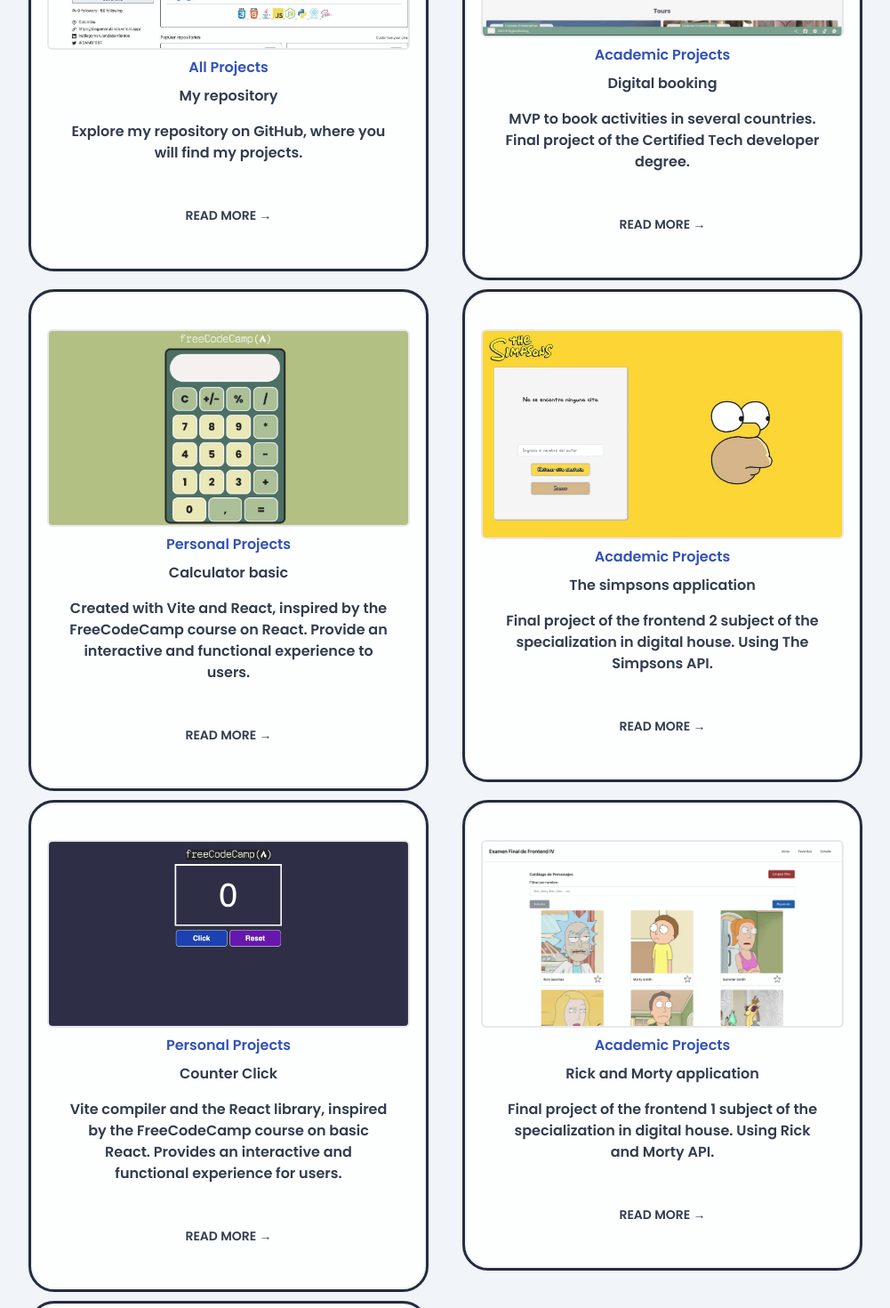
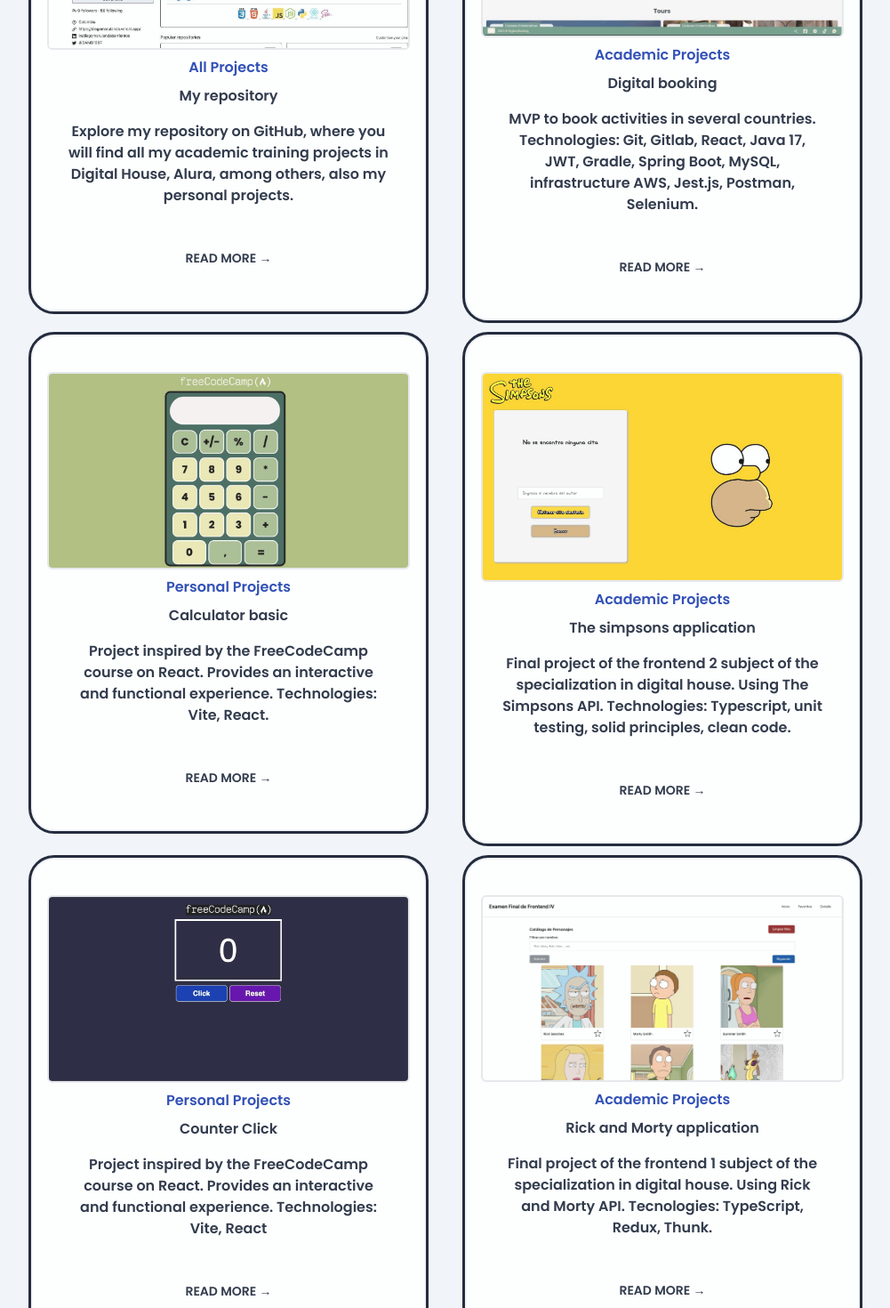
Before and after one commit to DiegoMarulandaB/Portfolio, a Next.js app: page / in a window 1280 px wide. Shown: the part 2340-3810 px from the top of the page at 89% size, without its empty margins (139-1140 px from the left). Built offline with nearby package versions, Linux system fonts and the light colour scheme.

Commit message:
refactor: :bug: add fixes projects

```diff
--- a/src/components/Projects/Projects.tsx
+++ b/src/components/Projects/Projects.tsx
@@ -77,7 +77,7 @@ const Projects: React.FC = () => {
               ImageHref="profileGithub.jpeg"
               category="All Projects"
               title="My repository"
-              description="Explore my repository on GitHub, where you will find my projects."
+              description="Explore my repository on GitHub, where you will find all my academic training projects in Digital House, Alura, among others, also my personal projects."
               button="Read more →"
               buttonHref="https://github.com/DiegoMarulandaB"
               href="https://github.com/DiegoMarulandaB"
@@ -88,7 +88,7 @@ const Projects: React.FC = () => {
               ImageHref="digitalBooking.jpeg"
               category="Academic Projects"
               title="Digital booking"
-              description="MVP to book activities in several countries. Final project of the Certified Tech developer degree."
+              description="MVP to book activities in several countries.  Technologies: Git, Gitlab, React, Java 17, JWT, Gradle,  Spring Boot, MySQL, infrastructure AWS, Jest.js, Postman, Selenium."
               button="Read more →"
               buttonHref="https://github.com/DiegoMarulandaB/Digital-booking"
               href="https://github.com/DiegoMarulandaB/Digital-booking"
@@ -99,7 +99,7 @@ const Projects: React.FC = () => {
               ImageHref="calculator.jpeg"
               category="Personal Projects"
               title="Calculator basic"
-              description="Created with Vite and React, inspired by the FreeCodeCamp course on React. Provide an interactive and functional experience to users."
+              description="Project inspired by the FreeCodeCamp course on React. Provides an interactive and functional experience. Technologies: Vite, React."
               button="Read more →"
               buttonHref="https://github.com/DiegoMarulandaB/interactive-calculator-react"
               href="https://github.com/DiegoMarulandaB/interactive-calculator-react"
@@ -110,7 +110,7 @@ const Projects: React.FC = () => {
               ImageHref="Final-esp-frontend-2.jpeg"
               category="Academic Projects"
               title="The simpsons application"
-              description="Final project of the frontend 2 subject of the specialization in digital house. Using The Simpsons API."
+              description="Final project of the frontend 2 subject of the specialization in digital house. Using The Simpsons API. Technologies: Typescript, unit testing, solid principles, clean code."
               button="Read more →"
               buttonHref="https://github.com/DiegoMarulandaB/ctd-fe2-proyecto-final-base"
               href="https://github.com/DiegoMarulandaB/ctd-fe2-proyecto-final-base"
@@ -121,7 +121,7 @@ const Projects: React.FC = () => {
               ImageHref="counterclick.jpeg"
               category="Personal Projects"
               title="Counter Click"
-              description="Vite compiler and the React library, inspired by the FreeCodeCamp course on basic React. Provides an interactive and functional experience for users."
+              description="Project inspired by the FreeCodeCamp course on React. Provides an interactive and functional experience. Technologies: Vite, React"
               button="Read more →"
               buttonHref="https://github.com/DiegoMarulandaB/click-counter-freecodecamp"
               href="https://github.com/DiegoMarulandaB/click-counter-freecodecamp"
@@ -132,7 +132,7 @@ const Projects: React.FC = () => {
               ImageHref="Final-esp-frontend.png"
               category="Academic Projects"
               title="Rick and Morty application"
-              description="Final project of the frontend 1 subject of the specialization in digital house. Using Rick and Morty API."
+              description="Final project of the frontend 1 subject of the specialization in digital house. Using Rick and Morty API. Tecnologies: TypeScript, Redux, Thunk."
               button="Read more →"
               buttonHref="https://github.com/DiegoMarulandaB/ctd-esp-fe1-final"
               href="https://github.com/DiegoMarulandaB/ctd-esp-fe1-final"
@@ -143,7 +143,7 @@ const Projects: React.FC = () => {
               ImageHref="frontEnd3.jpg"
               category="Academic Projects"
               title="Health application"
-              description="Final project of the Frontend 3 subject, of the Certified Tech Developer degree. Health application using an API."
+              description="Final project of the Frontend 3 subject, of the Certified Tech Developer degree. Health application using an API.Tecnologies: React, Vite"
               button="Read more →"
               buttonHref="https://github.com/DiegoMarulandaB/finalFrontEnd"
               href="https://github.com/DiegoMarulandaB/finalFrontEnd"
```
Lines whose indentation alone changed are shown as unchanged.
